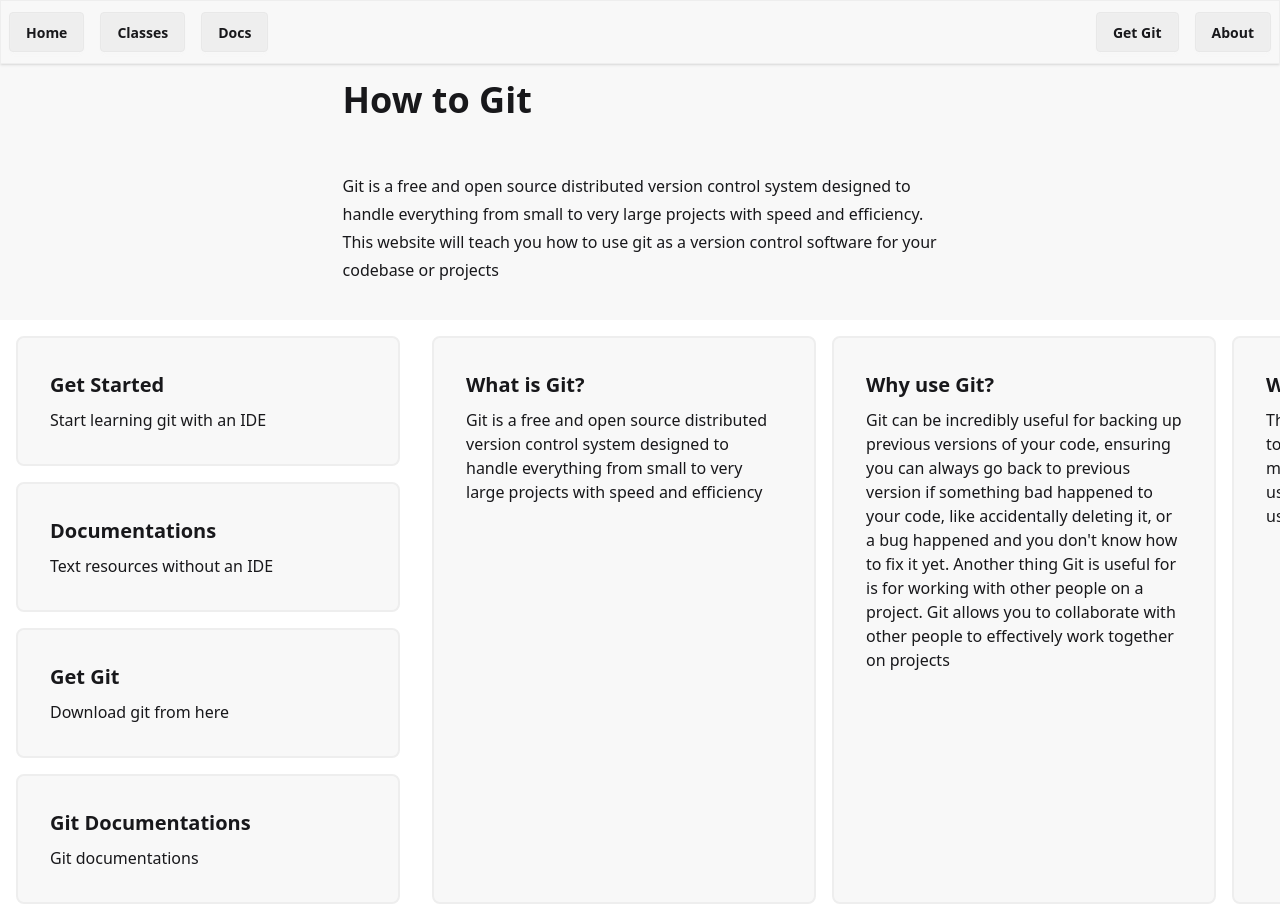
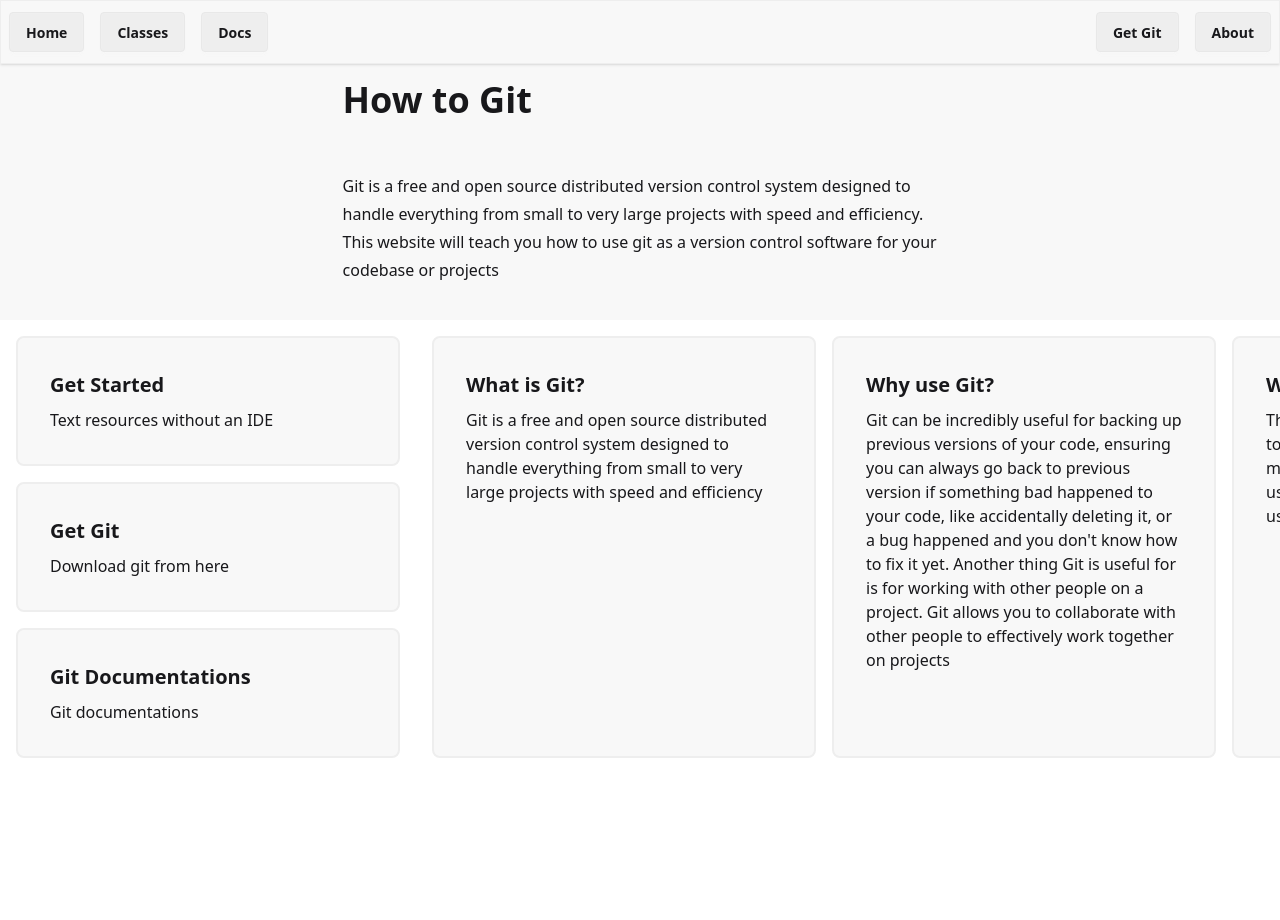
Before and after one commit to 46768/bd-git, a Next.js app: page /bd-git/ in a window 1280 px wide. Shown: the top 920 px of the page. After the commit the page ends 800 px from the top, so only its background shows below. Built offline with nearby package versions, Linux system fonts and the light colour scheme.

Commit message:
chore: remove unfinished parts of the website

```diff
--- a/src/app/page.tsx
+++ b/src/app/page.tsx
@@ -26,12 +26,6 @@
                 <div className="flex flex-col gap-4 m-4">
                     <Card
                         title="Get Started"
-                        body="Start learning git with an IDE"
-                        href="/classes"
-                    />
-
-                    <Card
-                        title="Documentations"
                         body="Text resources without an IDE"
                         href="/docs"
                     />
```
